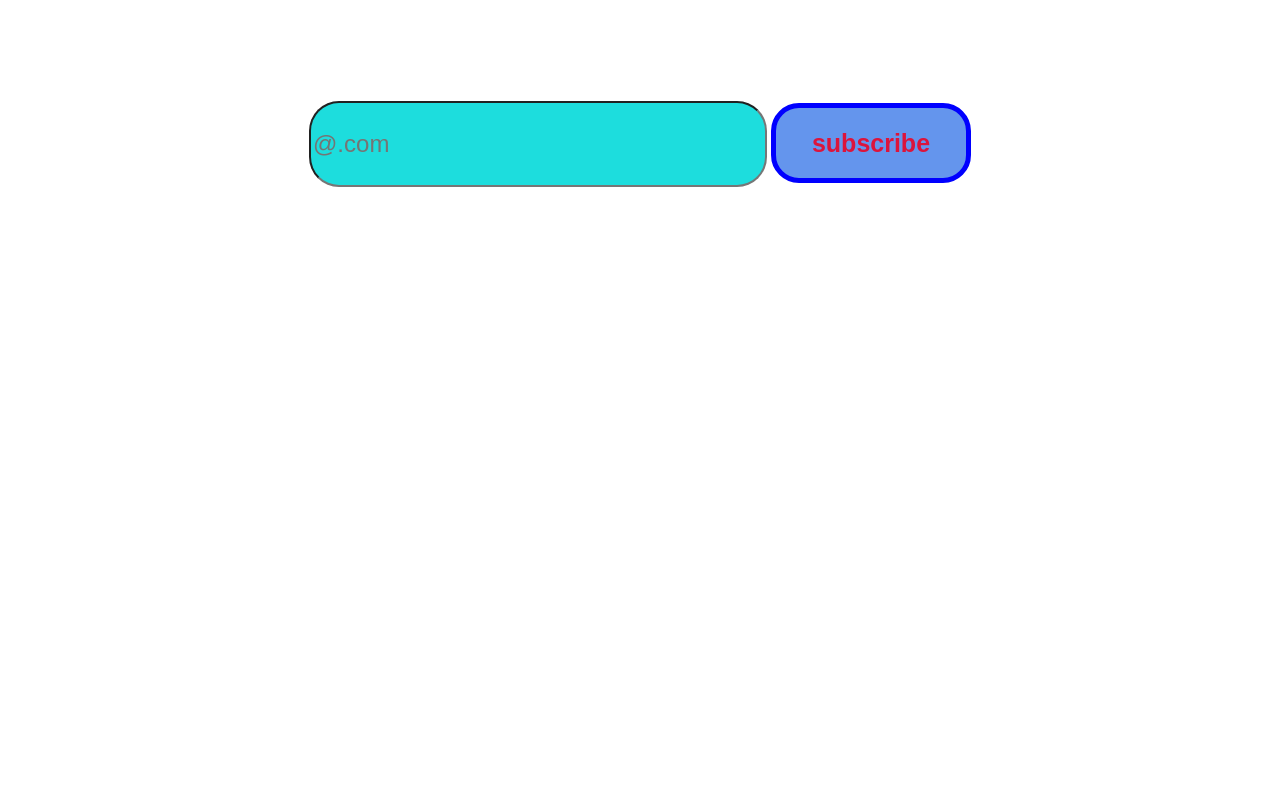
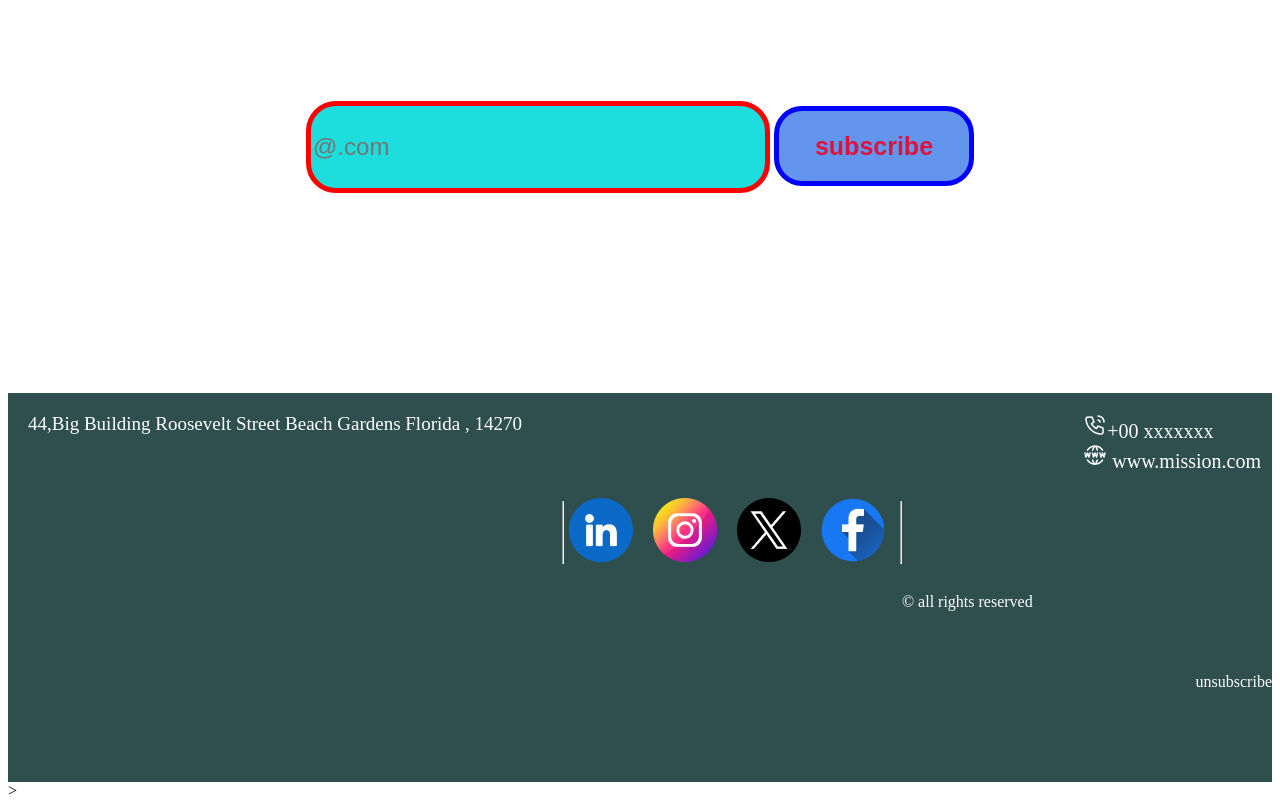
Before and after one commit to huzza902/new-year-new-mission, a plain HTML site: page index.html in a window 1280 px wide. Shown: the part 5861-6669 px from the top of the page. Before the commit the page ends 6248 px from the top, so only its background shows below. Drawn offline with Linux system fonts and the light colour scheme.

Commit message:
added footer

```diff
--- a/index.html
+++ b/index.html
@@ -137,15 +137,43 @@
             <div class="subs">
                 <div class="mail"><img src="./images/Group 61.png" alt=""></div>
                 <div class="sent">
-                    <input type="e-mail"
-                    placeholder="@.com"class="ent"
-                    >
+                    <input type="e-mail" placeholder="@.com" class="ent">
                     <button class="tn-t">subscribe</button>
                 </div>
             </div>
         </section>
     </main>
-    <footer></footer>
+    <footer>
+        <section class="foot-container">
+            <div class="address">
+                <div class="place">44,Big Building Roosevelt Street Beach Gardens
+                    Florida , 14270
+                </div>
+                <div class="call"><span> <img src="./images/Call.png" alt=""></span>+00 xxxxxxx
+                    <br>
+                   <span><img src="./images/Website.png" alt=""></span> www.mission.com
+                </div>
+
+            </div>
+
+            <div class="duck">
+
+                <ul>
+                    <HR>
+                    <li><a href=""><img src="./images/Linkedin.png" alt=""></a></li>
+                    <li><a href=""><img src="./images/Instagram.png" alt=""></a></li>
+                    <li><a href=""><img src="./images/Twitter.png" alt=""></a></li>
+                    <li><a href=""><img src="./images/Facebook.png" alt=""></a></li>
+                    <HR>
+                </ul>
+
+
+            </div>
+            <div class="right"> <div class="COP">&COPY all rights reserved</div>
+            <div class="SUP">unsubscribe</div></div>
+        </section>
+      >
+    </footer>
 
 </body>
 
--- a/styles/style.css
+++ b/styles/style.css
@@ -248,9 +248,13 @@ body {
     font-weight: 700;
 }
 
-.pot {font-size: 48px;}
+.pot {
+    font-size: 48px;
+}
 
-.pot-des {font-size: 20px;}
+.pot-des {
+    font-size: 20px;
+}
 
 .pro {
     float: left;
@@ -276,15 +280,17 @@ body {
 }
 
 /* subscriptionqq */
-.mail{
+.mail {
     /* text-align: center; */
 
 }
-.subs{
+
+.subs {
     text-align: center;
-    margin-bottom:  200px;
+    margin-bottom: 200px;
 }
-.tn-t{
+
+.tn-t {
     color: crimson;
     background-color: cornflowerblue;
     /* background-color: darkblue; */
@@ -296,9 +302,45 @@ body {
     border-radius: 28px;
 }
 
-.ent{width: 450px;
-height: 80px;
-font-size: 24px;
-border-radius: 30px;
-background-color: rgb(29, 221, 221);
-margin-top: 100px;}
+.ent {
+    width: 450px;
+    height: 80px;
+    font-size: 24px;
+    border-radius: 30px;
+    background-color: rgb(29, 221, 221);
+    margin-top: 100px;
+    border: 5px solid red;
+}
+/* footer */
+.place{
+    float: left;
+    margin-left: 20px;
+    color: white;
+    margin-top: 20PX;
+    font-size: 19PX;
+    /* width: 100px; */
+}
+.call{
+    float: right;
+    margin-right: 11px;
+    color: white;
+    margin-top: 20px;
+    font-size: 20px;
+    /* width: 90PX; */
+}
+.foot-container{
+    height: 389px;
+    width: 100%;
+    background-color: darkslategray;
+}
+.SUP{ margin-top: 200px;
+   color: white;
+   float: right;
+   /* text-align: right; */
+}
+.COP{
+    margin-top: 200px;
+    color: white;
+    float: left;
+    /* text-align: left; */
+}
```
